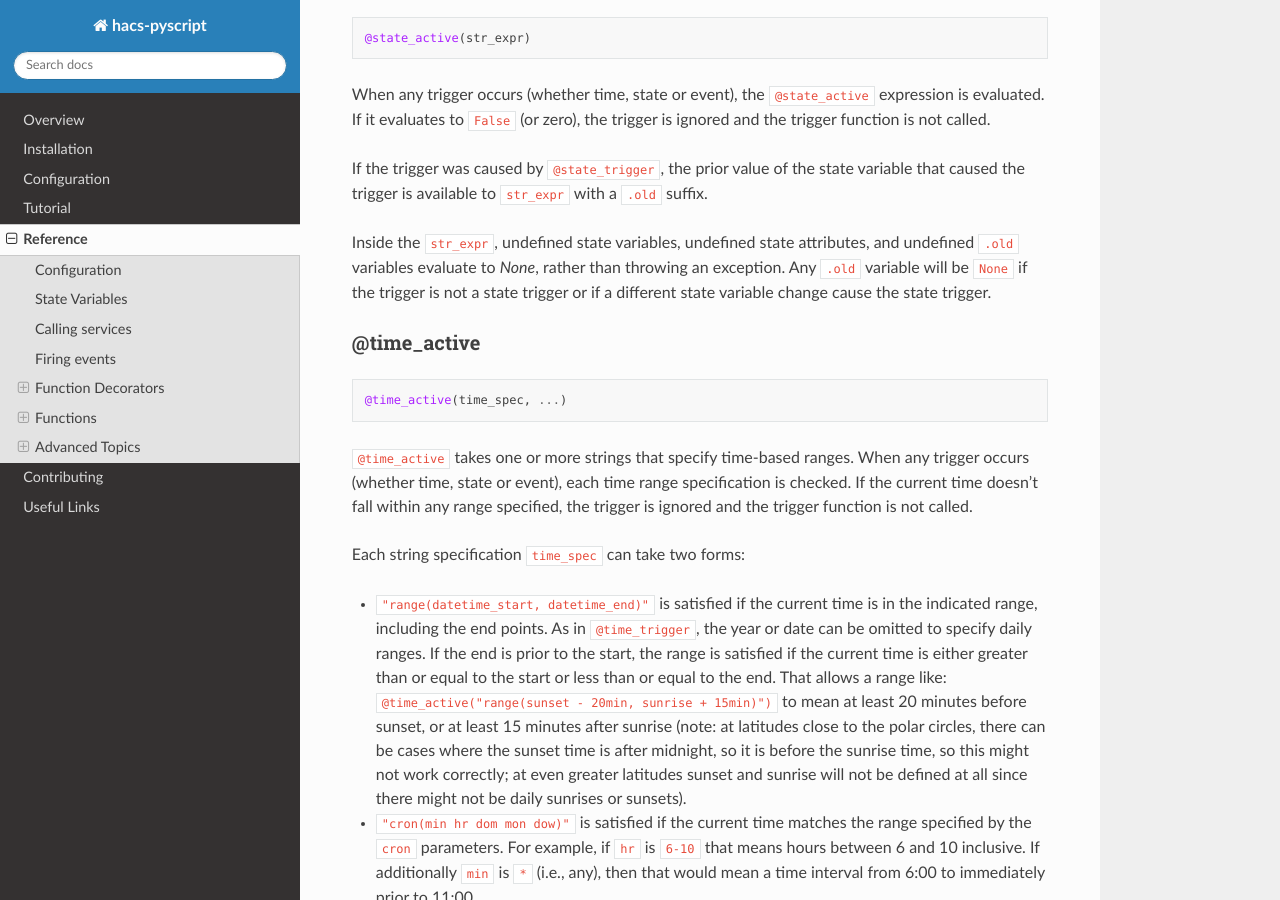
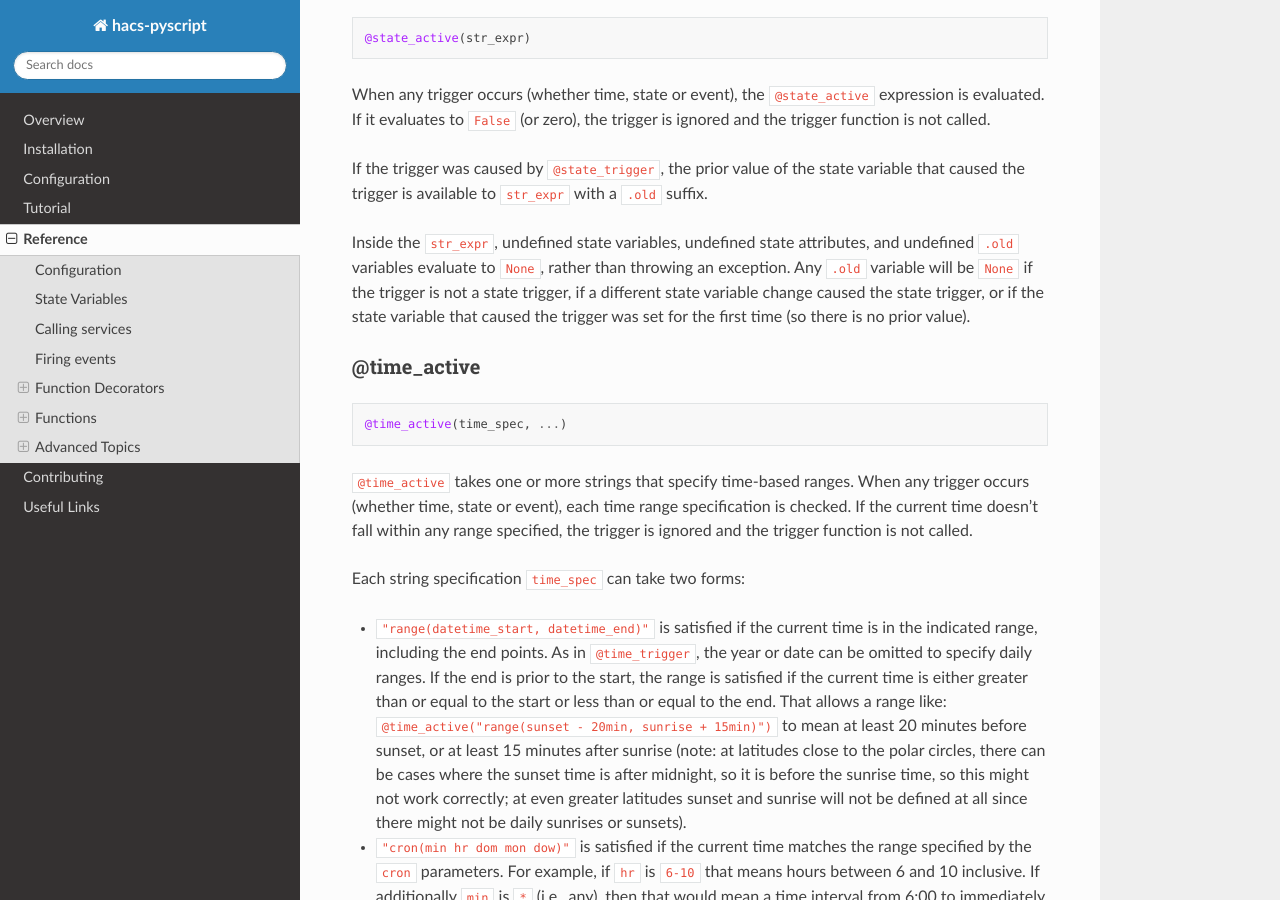
Before and after one commit to custom-components/pyscript, a Sphinx documentation site: the page built from docs/reference.rst, in a window 1280 px wide and 900 px high, scrolled down 8875 px. Built offline with Sphinx 7.4.7 and the Read the Docs theme 2.0.0, drawn with Linux system fonts in a browser that asks for light colours.

Commit message:
minor fix

```diff
--- a/docs/reference.rst
+++ b/docs/reference.rst
@@ -422,9 +422,10 @@ If the trigger was caused by ``@state_trigger``, the prior value of the state va
 caused the trigger is available to ``str_expr`` with a ``.old`` suffix.
 
 Inside the ``str_expr``, undefined state variables, undefined state attributes, and undefined
-``.old`` variables evaluate to `None`, rather than throwing an exception. Any ``.old`` variable
-will be ``None`` if the trigger is not a state trigger or if a different state variable change
-cause the state trigger.
+``.old`` variables evaluate to ``None``, rather than throwing an exception. Any ``.old`` variable
+will be ``None`` if the trigger is not a state trigger, if a different state variable change
+caused the state trigger, or if the state variable that caused the trigger was set for the
+first time (so there is no prior value).
 
 @time_active
 ^^^^^^^^^^^^
```
